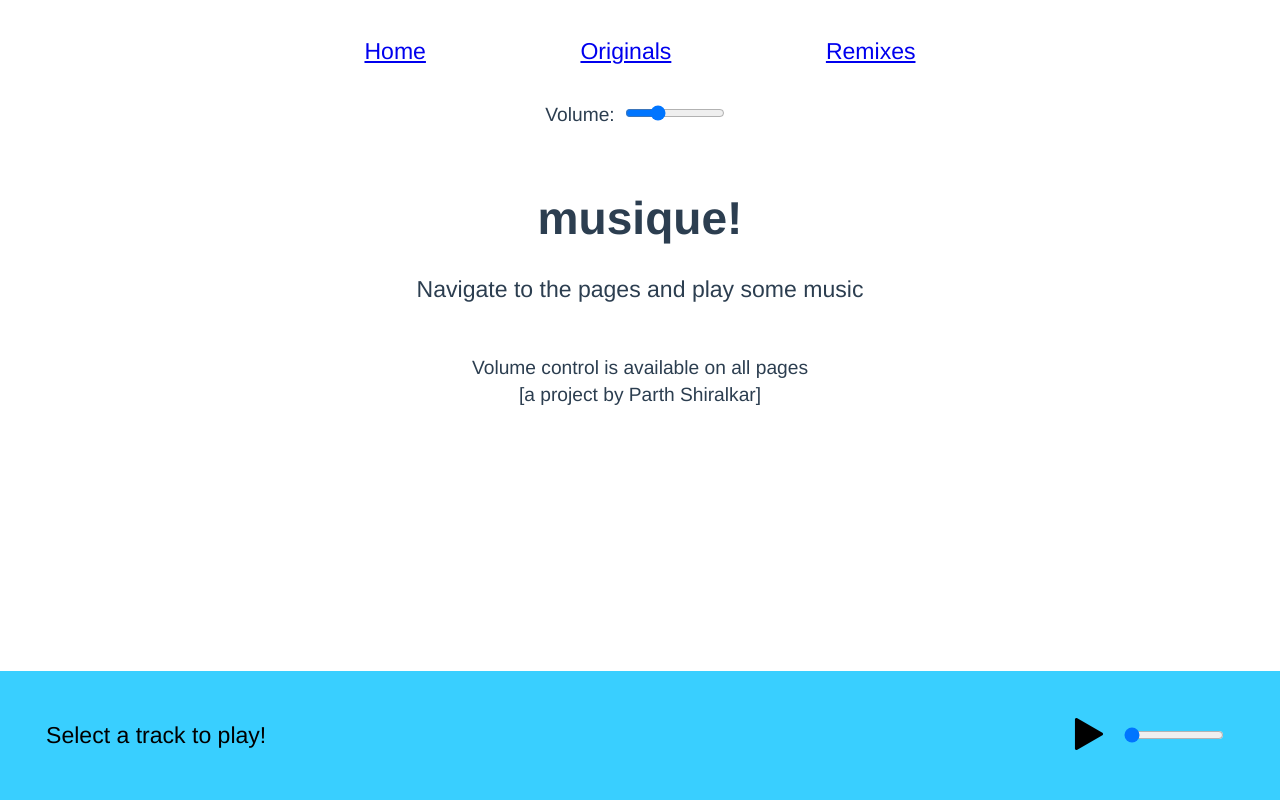
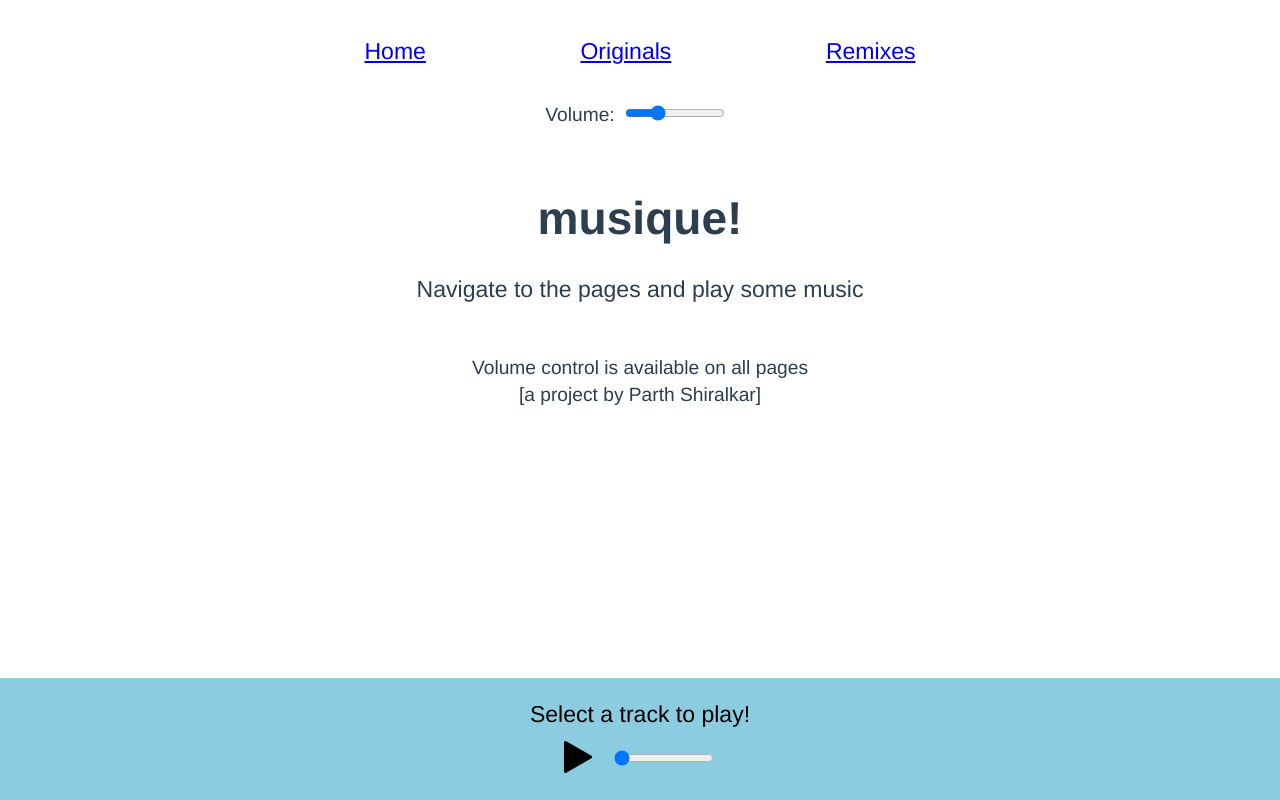
Before and after one commit to partheus/music, a Vue app: page / in a window 1280 px wide. Built offline with nearby package versions, Linux system fonts and the light colour scheme.

Commit message:
Fix player styles

```diff
--- a/src/components/PersistentPlayer.vue
+++ b/src/components/PersistentPlayer.vue
@@ -1,7 +1,6 @@
 <template>
   <footer class="persistent-player">
     <div v-if="currentTrack" class="track-info">
-
       <img :src="currentTrack.cover" alt="Track cover" class="track-cover">
       <div class="track-details">
         <h4>{{ currentTrack.title }}</h4>
@@ -11,7 +10,6 @@
     <div v-else class="no-track">
       Select a track to play!
     </div>
-
 
     <!-- Audio Player Controls -->
     <div class="controls">
@@ -77,10 +75,9 @@ export default {
       if (newTrack) {
         this.setTrack(newTrack);
       } else {
-        this.audio.pause();
-        this.isPlaying = false;
+        this.resetPlayer(); // This should stop the audio and clear state
       }
-    }, {immediate: true});
+    }, { immediate: true });
     this.audio.addEventListener('timeupdate', this.updateTime);
   },
   beforeUnmount() {
@@ -108,6 +105,14 @@ export default {
 
       // Other methods you have very likely remain the same...
     },
+    resetPlayer() {
+      if (this.audio) {
+        this.audio.pause();
+        this.audio.currentTime = 0;
+        this.isPlaying = false;
+      }
+      this.currentTrack = null; // Clear the track info
+    },
     playPause() {
       if (this.isPlaying) {
         this.audio.pause();
@@ -118,10 +123,6 @@ export default {
     },
     updateTime() {
       this.currentTime = this.audio.currentTime;
-    },
-    resetPlayer() {
-      this.isPlaying = false;
-      this.currentTime = 0;
     },
     seek(event) {
       const time = event.target.value;
@@ -138,11 +139,13 @@ export default {
   bottom: 0;
   left: 0;
   right: 0;
-  background-color: #39cfff;
+  background-color: rgba(124, 197, 220, 0.88);
   color: black;
-  padding: 2em;
+  padding: 1em;
   display: flex;
+  height: fit-content;
   align-items: center;
+  flex-direction: column;
 }
 
 .track-info {
@@ -151,8 +154,8 @@ export default {
 }
 
 .track-cover {
-  width: 60px;
-  height: 60px;
+  width: 5em;
+  height: 2em;
   object-fit: cover;
   margin-right: 16px;
 }
@@ -164,7 +167,7 @@ export default {
 }
 
 .controls {
-  margin-left: auto;
+  margin-top: 0.5em;
   display: flex;
   align-items: center;
 }
```
